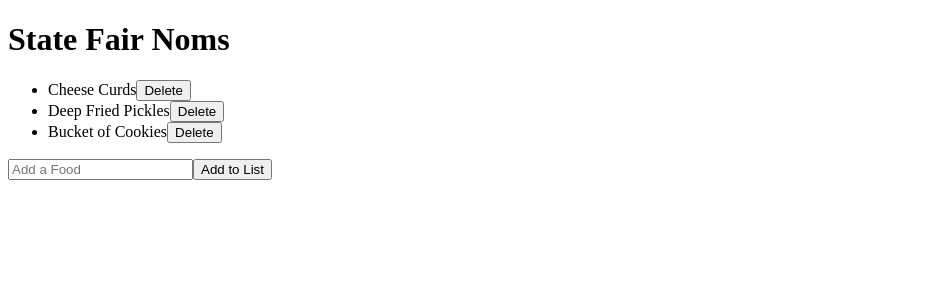
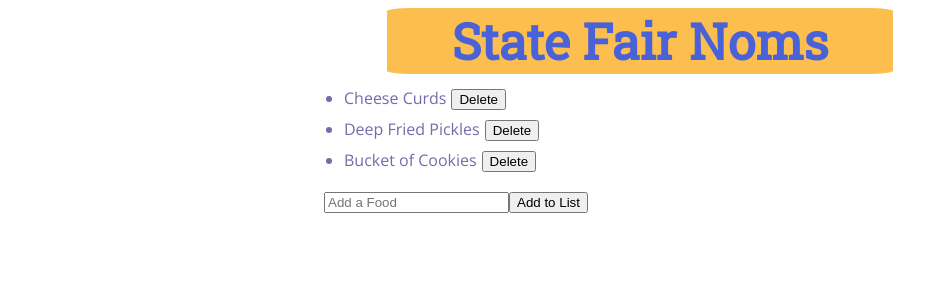
Before and after one commit to laurado/state-fair-react-debugging-clinic, a React app: page / in a window 1280 px wide. Shown: the top 300 px of the page, without its empty margins (0-948 px from the left). Built offline with nearby package versions, Linux system fonts and the light colour scheme; the HTML template or start-up script is replaced by a standard one.

Commit message:
add styling

```diff
--- /dev/null
+++ b/src/app.scss
@@ -0,0 +1,40 @@
+// Google Fonts
+@import url(http://fonts.googleapis.com/css?family=Roboto+Slab|Open+Sans:400italic,700italic,400,700);
+
+// Font Variables
+$roboto-slab: 'Roboto Slab', serif;
+$open-sans: 'Open Sans', sans-serif;
+
+// Color Variables
+$blue: #4a62d8;
+$yellow: #fbbe4f;
+$purple: #746bab;
+
+ul {
+  width: 50%;
+  margin: auto;
+  color: $purple;
+  font-family: $open-sans, sans-serif;
+}
+
+h1 {
+  font-family: $roboto-slab, sans-serif;
+  text-align: center;
+  margin: auto;
+  font-size: 50px;
+  background-color: $yellow;
+  border-radius: 5%;
+  color: $blue;
+  width: 40%;
+  margin-bottom: 10px;
+}
+
+button {
+  margin: 5px;
+}
+
+form {
+  width: 50%;
+  margin: auto;
+  margin-top: 15px;
+}
--- a/src/main.js
+++ b/src/main.js
@@ -1,4 +1,4 @@
-// import './main.scss';
+import './app.scss';
 import React from 'react';
 import ReactDOM from 'react-dom';
 import App from './components/App';
--- a/src/main.scss
+++ /dev/null
@@ -1 +0,0 @@
-@import 'stylesheets/App';
```
Also changed, not shown: src/stylesheets/App.scss (deleted, +0 -43 lines), 1 other file (tests, documents, lock files or other folders).
